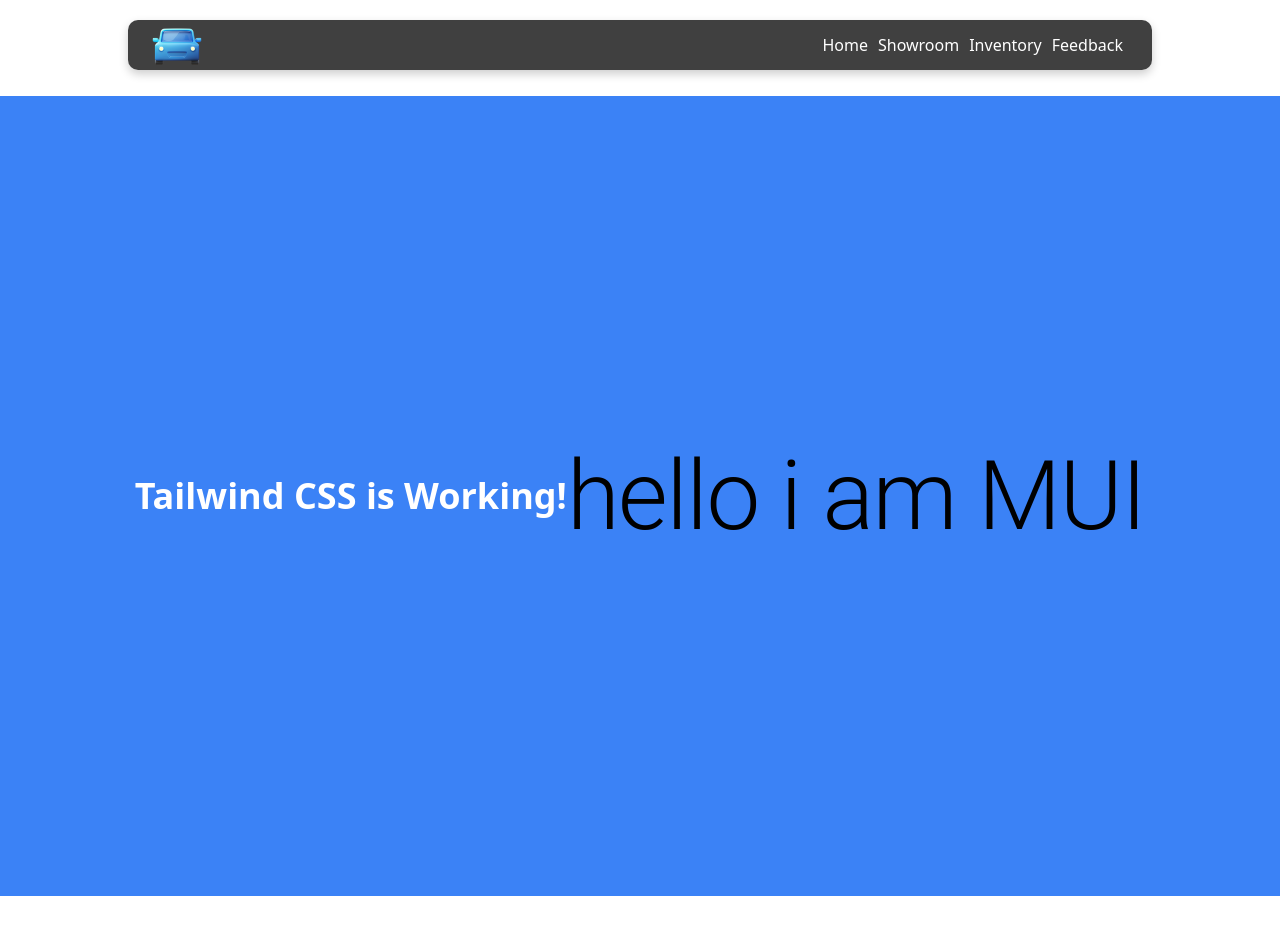
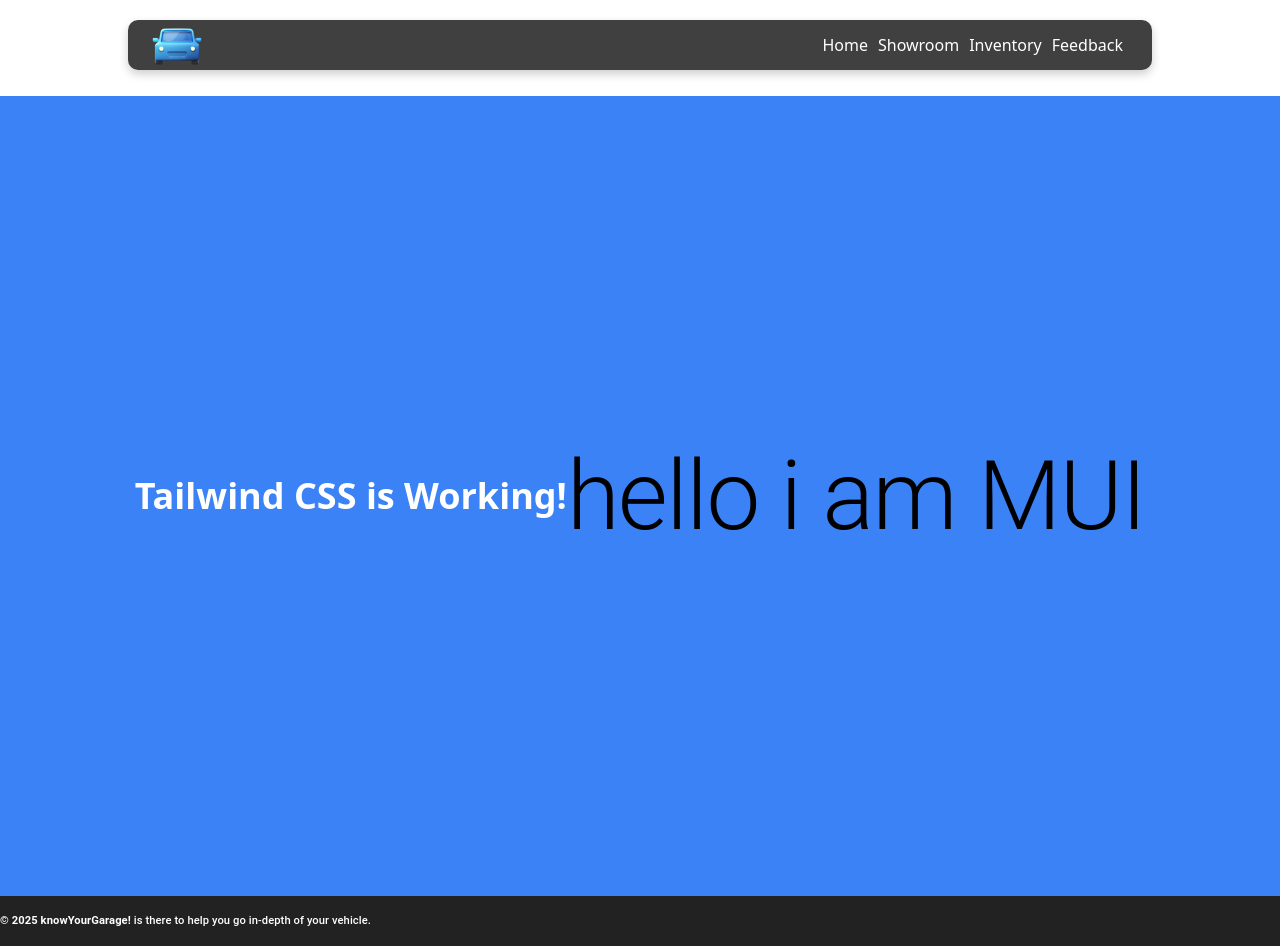
Before and after one commit to s3nsh1-dev/car-dashboard-pp, a React (Vite) app: page /dashboard in a window 1280 px wide. Before the commit the page ends 896 px from the top, so only its background shows below. Built offline with nearby package versions, Linux system fonts and the light colour scheme.

Commit message:
footerDonw

```diff
--- a/src/App.tsx
+++ b/src/App.tsx
@@ -8,11 +8,18 @@ import Footer from "./pages/Footer";
 
 const App: React.FC = () => {
   return (
-    <>
+    <Box
+      sx={{
+        display: "flex",
+        flexDirection: "column",
+        minHeight: "100vh", // Ensure full height of the viewport
+      }}
+    >
       <NavigationBar />
       <Box
         sx={{
-          mt: 12, // Gap between navbar and page content
+          flex: 1, // This makes sure the content takes available space
+          mt: 12, // Keeps space below navbar
         }}
       >
         <Routes>
@@ -21,7 +28,7 @@ const App: React.FC = () => {
         </Routes>
       </Box>
       <Footer />
-    </>
+    </Box>
   );
 };
 
--- a/src/pages/Footer.tsx
+++ b/src/pages/Footer.tsx
@@ -1,7 +1,25 @@
 import React from "react";
+import { Box, Typography } from "@mui/material";
 
-const Footer = () => {
-  return <div></div>;
+const Footer: React.FC = () => {
+  return (
+    <Box
+      component='footer'
+      sx={{
+        width: "100%",
+        py: 2,
+        backgroundColor: "#222",
+        color: "#fff",
+      }}
+    >
+      <Typography variant='subtitle2' sx={{ fontSize: "0.7rem" }}>
+        <span style={{ fontWeight: "bold" }}>
+          © {new Date().getFullYear()} knowYourGarage!&nbsp;
+        </span>
+        is there to help you go in-depth of your vehicle.
+      </Typography>
+    </Box>
+  );
 };
 
 export default Footer;
```
